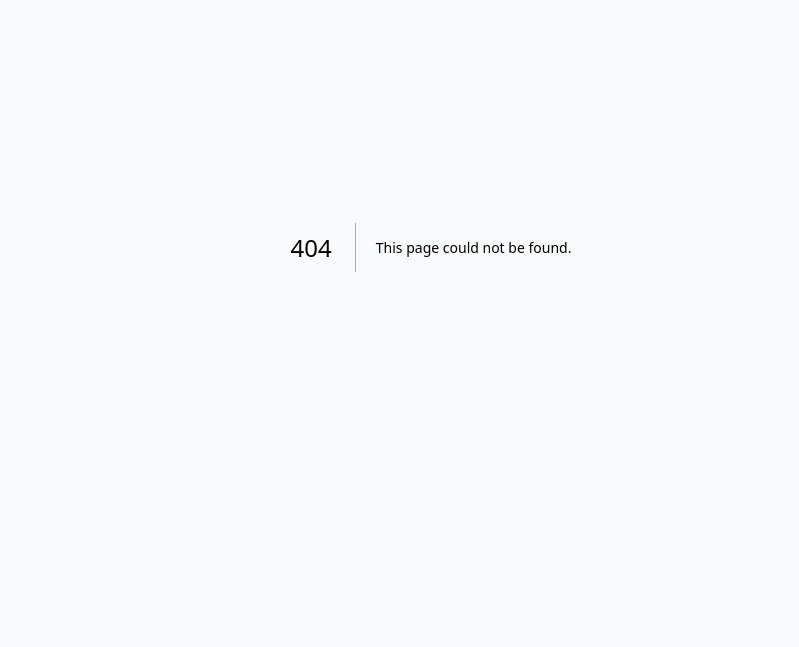
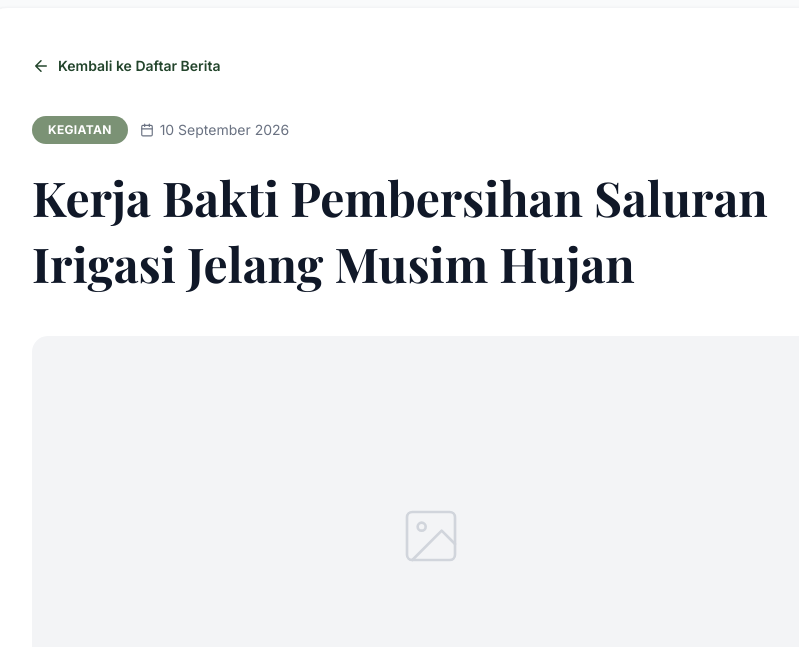
Before and after one commit to Libeddd/desa-selorejo, a Next.js app in the folder frontend/: page /berita/1 in a window 1280 px wide. Before the commit this address had no page. Shown: the part 153-800 px from the top of the page, without its empty margins (209-1008 px from the left). Built offline with nearby package versions, Linux system fonts and the light colour scheme; a web font is replaced by a local one.

Commit message:
berita 1

```diff
--- /dev/null
+++ b/frontend/src/app/berita/[id]/page.tsx
@@ -0,0 +1,104 @@
+import Link from 'next/link';
+import { notFound } from 'next/navigation';
+
+// Data dummy berita
+const BERITA_DATA = [
+  {
+    id: 1,
+    kategori: "Kegiatan",
+    tanggal: "10 September 2026",
+    judul: "Kerja Bakti Pembersihan Saluran Irigasi Jelang Musim Hujan",
+    konten: "Seluruh warga Desa Selorejo pada hari Minggu pagi berkumpul di sepanjang saluran irigasi utama desa. Kegiatan kerja bakti ini diinisiasi oleh Kepala Desa dalam rangka mengantisipasi datangnya musim penghujan yang diperkirakan akan turun bulan depan.\n\nSelain membersihkan sampah dan endapan lumpur, warga juga memperbaiki beberapa tanggul yang mulai terkikis. Diharapkan dengan kegiatan gotong royong ini, aliran air irigasi ke persawahan warga menjadi lancar dan risiko banjir dapat diminimalisir. Pemerintah desa juga mengimbau agar warga tidak membuang sampah sembarangan ke sungai."
+  },
+  {
+    id: 2,
+    kategori: "Pengumuman",
+    tanggal: "05 September 2026",
+    judul: "Penyaluran Bantuan Langsung Tunai (BLT) Dana Desa Tahap 3",
+    konten: "Pemerintah Desa Selorejo telah menyalurkan Bantuan Langsung Tunai (BLT) Dana Desa Tahap 3 kepada 120 Keluarga Penerima Manfaat (KPM). Acara pembagian dilaksanakan di Balai Desa Selorejo dengan tetap mematuhi antrean agar tertib.\n\nKepala Desa menyampaikan bahwa bantuan ini diharapkan dapat membantu meringankan beban ekonomi warga, terutama untuk memenuhi kebutuhan pokok sehari-hari. Penyaluran tahap selanjutnya akan diinformasikan lebih lanjut melalui Ketua RT masing-masing."
+  },
+  {
+    id: 3,
+    kategori: "Ekonomi",
+    tanggal: "28 Agustus 2026",
+    judul: "Pelatihan Pemasaran Digital untuk Pelaku UMKM Desa",
+    konten: "Guna meningkatkan daya saing produk lokal, puluhan pelaku UMKM di Desa Selorejo diberikan pelatihan pemanfaatan media sosial dan e-commerce. Acara ini terselenggara berkat kerja sama antara BUMDes dan mahasiswa KKN.\n\nDalam pelatihan ini, peserta diajarkan cara memfoto produk agar menarik, membuat caption yang menjual, hingga cara membuka toko di platform online. Harapannya, produk unggulan desa seperti keripik dan anyaman bambu bisa menjangkau pasar yang lebih luas di seluruh Indonesia."
+  },
+  {
+    id: 4,
+    kategori: "Kesehatan",
+    tanggal: "15 Agustus 2026",
+    judul: "Pelaksanaan Posyandu Balita dan Lansia Serentak",
+    konten: "Kader kesehatan Desa Selorejo sukses melaksanakan program Posyandu bulanan secara serentak di 3 dusun. Kegiatan ini difokuskan pada pemantauan gizi balita, penimbangan berat badan, serta pengecekan tensi dan gula darah bagi warga lanjut usia (lansia).\n\nAntusiasme warga sangat tinggi terlihat dari tingkat kehadiran yang mencapai 90%. Bidan desa juga memberikan penyuluhan singkat mengenai pentingnya makanan bergizi seimbang untuk mencegah stunting pada anak-anak."
+  }
+];
+
+// PERUBAHAN DI SINI: Menambahkan async dan mengubah tipe params menjadi Promise
+export default async function DetailBeritaPage({
+  params
+}: {
+  params: Promise<{ id: string }>
+}) {
+  // PERUBAHAN DI SINI: Menunggu (await) params sebelum mengambil ID-nya
+  const resolvedParams = await params;
+
+  // Mencari data berita yang ID-nya cocok dengan URL
+  const berita = BERITA_DATA.find((b) => b.id.toString() === resolvedParams.id);
+
+  // Jika ID tidak ada di data kita, tampilkan halaman 404 (Not Found)
+  if (!berita) {
+    notFound();
+  }
+
+  return (
+    <main className="min-h-screen bg-gray-50 pb-20 pt-36">
+      <article className="max-w-4xl mx-auto px-6 lg:px-12 bg-white p-8 md:p-12 rounded-3xl shadow-sm border border-gray-100 mt-4">
+
+        {/* Tombol Kembali */}
+        <Link
+          href="/berita"
+          className="inline-flex items-center gap-2 text-sm font-semibold mb-10 transition-colors hover:opacity-70"
+          style={{ color: "var(--dark-green, #1e3f20)" }}
+        >
+          <svg xmlns="http://www.w3.org/2000/svg" width="18" height="18" viewBox="0 0 24 24" fill="none" stroke="currentColor" strokeWidth="2" strokeLinecap="round" strokeLinejoin="round"><path d="M19 12H5M12 19l-7-7 7-7"/></svg>
+          Kembali ke Daftar Berita
+        </Link>
+
+        {/* Header Artikel */}
+        <header className="mb-10 text-center md:text-left">
+          <div className="flex flex-wrap items-center justify-center md:justify-start gap-3 mb-5">
+            <span
+              className="px-4 py-1.5 rounded-full text-xs font-bold text-white tracking-wide uppercase"
+              style={{ background: "var(--sage-green, #6b8e6b)" }}
+            >
+              {berita.kategori}
+            </span>
+            <span className="text-sm text-gray-500 flex items-center gap-1.5">
+               <svg xmlns="http://www.w3.org/2000/svg" width="14" height="14" viewBox="0 0 24 24" fill="none" stroke="currentColor" strokeWidth="2" strokeLinecap="round" strokeLinejoin="round"><rect x="3" y="4" width="18" height="18" rx="2" ry="2"></rect><line x1="16" y1="2" x2="16" y2="6"></line><line x1="8" y1="2" x2="8" y2="6"></line><line x1="3" y1="10" x2="21" y2="10"></line></svg>
+              {berita.tanggal}
+            </span>
+          </div>
+          <h1 className="text-3xl md:text-4xl lg:text-5xl font-serif font-bold text-gray-900 leading-snug mb-6">
+            {berita.judul}
+          </h1>
+        </header>
+
+        {/* Gambar Cover (Masih Placeholder) */}
+        <div className="w-full h-64 md:h-[400px] bg-gray-100 rounded-2xl mb-12 flex items-center justify-center relative overflow-hidden">
+             <svg xmlns="http://www.w3.org/2000/svg" width="64" height="64" viewBox="0 0 24 24" fill="none" stroke="currentColor" strokeWidth="1" strokeLinecap="round" strokeLinejoin="round" className="text-gray-300"><rect x="3" y="3" width="18" height="18" rx="2" ry="2"/><circle cx="8.5" cy="8.5" r="1.5"/><polyline points="21 15 16 10 5 21"/></svg>
+        </div>
+
+        {/* Paragraf Isi Berita */}
+        <div className="prose prose-lg max-w-none text-gray-700 text-justify md:text-left">
+          {/* Memisahkan paragraf berdasarkan enter (\n) di data dummy */}
+          {berita.konten.split('\n').map((paragraph, index) => (
+            <p key={index} className="mb-5 leading-relaxed">
+              {paragraph}
+            </p>
+          ))}
+        </div>
+
+      </article>
+    </main>
+  );
+}
```
